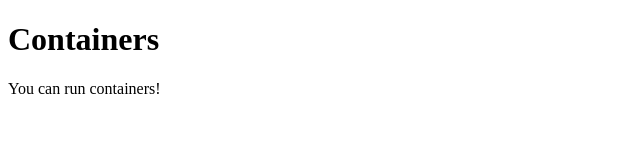
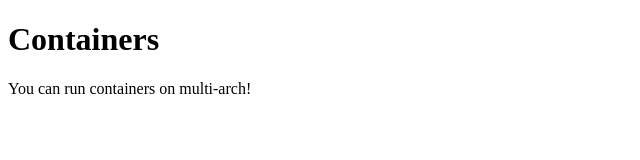
Before and after one commit to ashoksrirama/codebuild-multi-arch-demo, a plain HTML site: page index.html in a window 1280 px wide. Shown: the whole page, without its empty margins (0-640 px from the left). Drawn offline with Linux system fonts and the light colour scheme.

Commit message:
Update index.html

```diff
--- a/index.html
+++ b/index.html
@@ -2,6 +2,6 @@
 <html>
  <body>
    <h1>Containers</h1>
-   <p>You can run containers!</p>
+   <p>You can run containers on multi-arch!</p>
  </body>
 </html>
```
